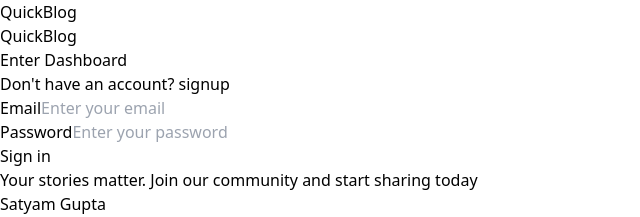
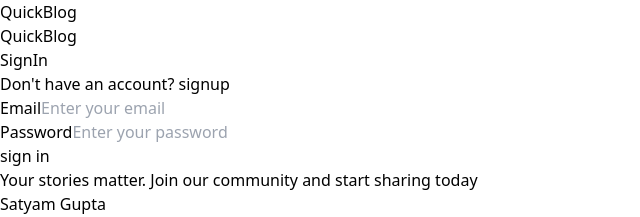
Before and after one commit to whysatyam/QuickBlog-Web, a React (Vite) app in the folder frontend/: page /signin in a window 1280 px wide. Shown: the top 217 px of the page, without its empty margins (0-640 px from the left). Built offline with nearby package versions, Linux system fonts and the light colour scheme.

Commit message:
updated ui

```diff
--- a/frontend/src/components/Auth.tsx
+++ b/frontend/src/components/Auth.tsx
@@ -41,7 +41,7 @@ export const Auth = ({ type }: { type: "signup" | "signin" }) => {
         <div className="w-1/2">
           <div className="px-10">
             <div className="font-serif text-4xl font-bold text-center">
-              {type === "signup" ? "Create Profile" : "Enter Dashboard"}
+              {type === "signup" ? "SignUp" : "SignIn"}
             </div>
             <div className="mt-1 text-slate-400 text-center">
               {type === "signup" ? "Already have an account?" : "Don't have an account?"}{" "}
@@ -91,9 +91,9 @@ export const Auth = ({ type }: { type: "signup" | "signin" }) => {
                   {loading ? (
                     <Loader />
                   ) : type === "signup" ? (
-                    "Sign up"
+                    "sign up"
                   ) : (
-                    "Sign in"
+                    "sign in"
                   )}
                 </span>
               </span>
--- a/frontend/src/components/Logo.tsx
+++ b/frontend/src/components/Logo.tsx
@@ -1,7 +1,7 @@
 export default function Logo() {
   return (
     <div>
-      <h1 className="text-4xl tracking-tighter font-bold">
+      <h1 className="text-5xl tracking-tighter font-bold">
         <span className="text-[#374151]">QuickBlog</span>
       </h1>
     </div>
```
